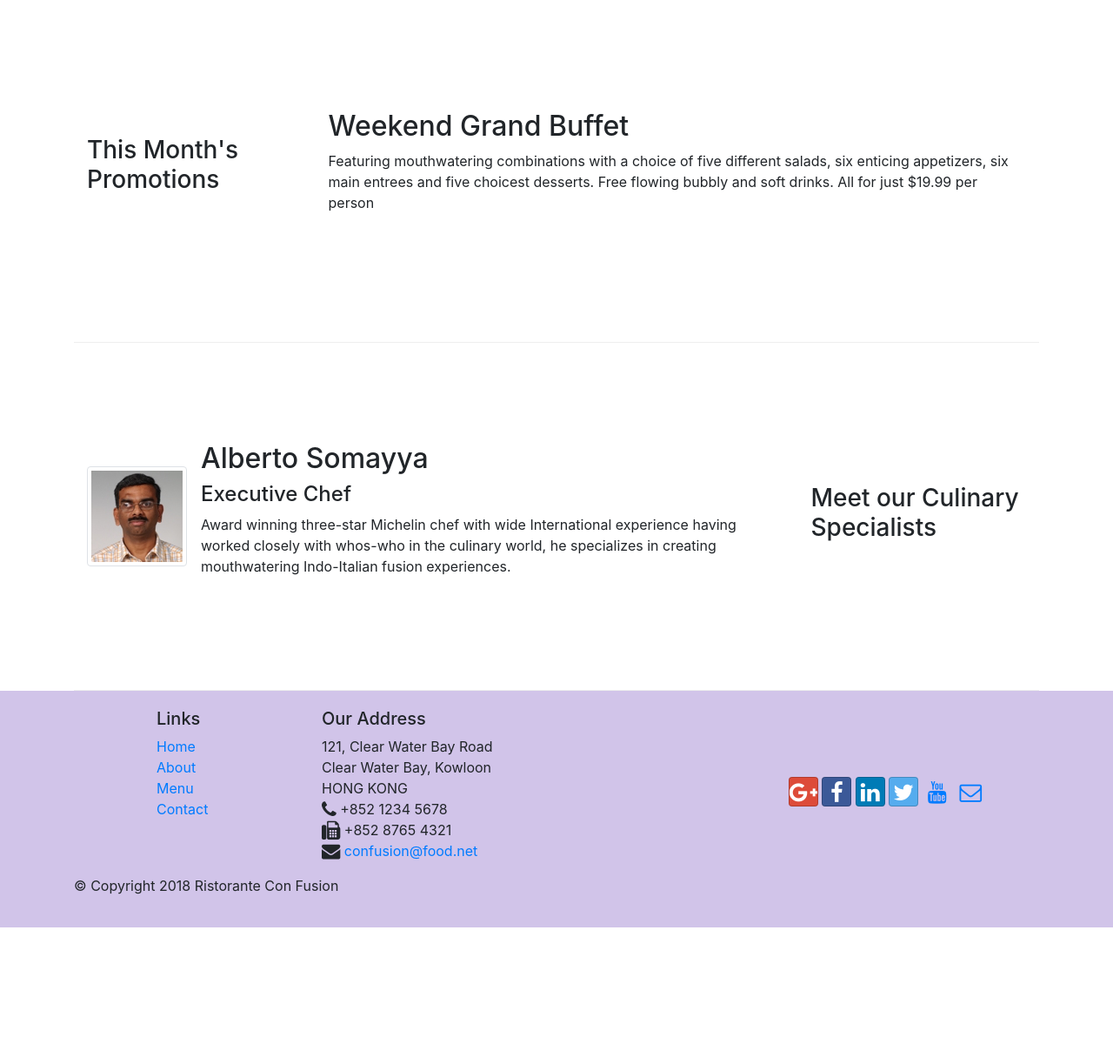
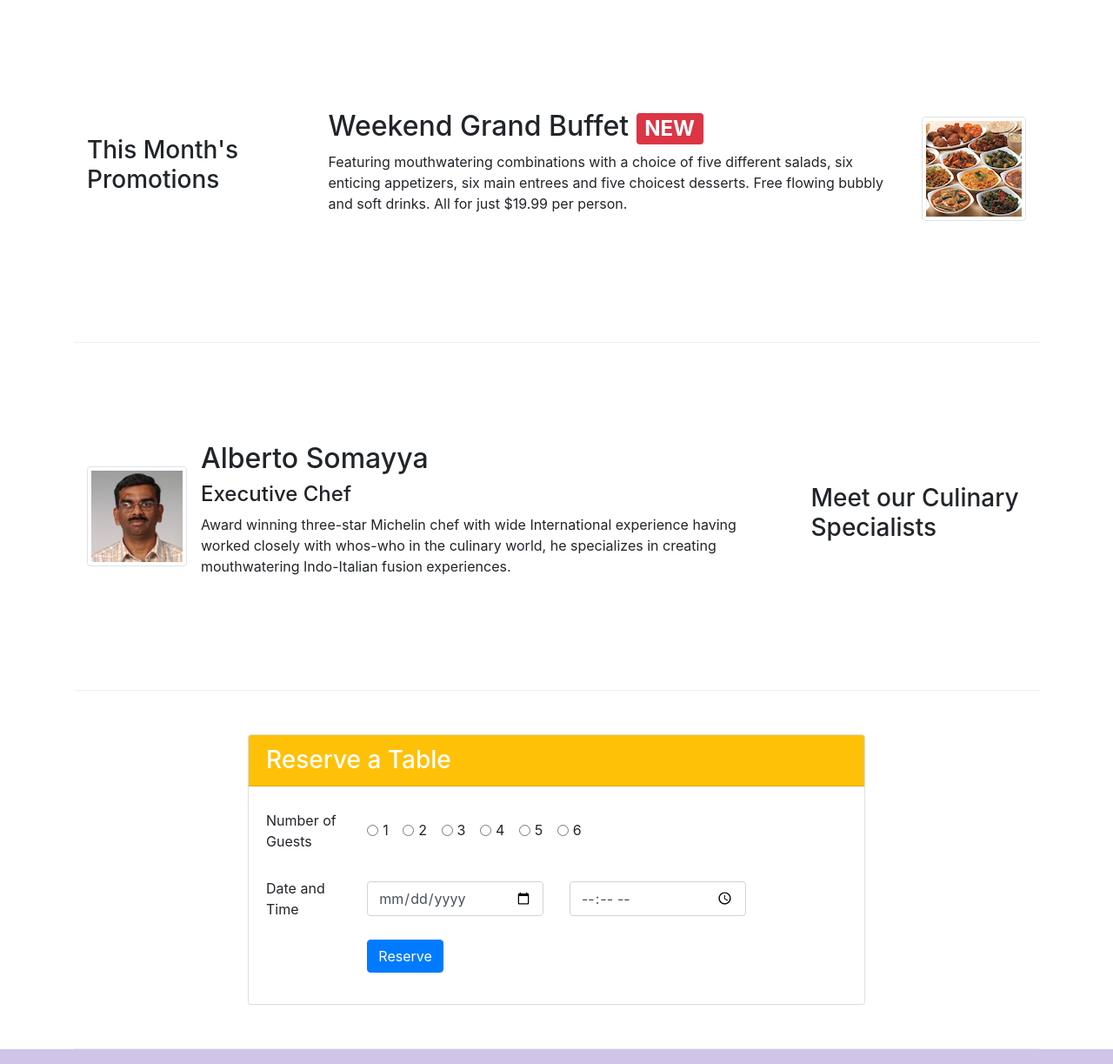
Before and after one commit to Drithyl/Bootstrap-confusion, a website: page index.html in a window 1280 px wide. Shown: the part 740-1963 px from the top of the page at 87% size. Before the commit the page ends 1806 px from the top, so only its background shows below. Drawn offline with nearby package versions, Linux system fonts and the light colour scheme.

Commit message:
Assignment 2 - Reserve Table Card and Buffet Media

```diff
--- a/index.html
+++ b/index.html
@@ -76,7 +76,14 @@
               <!-- by specifying col-12 and col-sm, it will make this div get stacked below the one above
                   for extra small screens, whereas bigger screens will fill up the rest of the space,
                   so it will be side by side with the above one that only occupies 6 columns -->
-              <div class="col-12 col-sm">
+              <div class="col-6 col-sm-3 align-self-center">
+                    <img src="img/logo.png" class="img-fluid">
+              </div>
+
+              <div class="col-6 col-sm-3 align-self-center">
+                <a class="btn btn-small btn-block btn-warning" href="#reserve-card">
+                  Reserve Table
+                </a>
               </div>
           </div>
       </div>
@@ -91,14 +98,14 @@
           <!-- extra small screens will take up 12 columns, small ones will take up 4 and the rest from
               medium and above will occupy 3 columns. order-sm-last will put this element last on the row
               (to the right) -->
-          <div class="col-12 col-sm-4 order-sm-last col-md-3">
+          <div class="col-12 col-sm-4 col-md-3 order-sm-last">
               <h3>Our Lipsmacking Culinary Creations</h3>
           </div>
           <!-- by specifying the size classes this will make the element to be stacked below the one above
               for extra small screens, and fill the rest of the space (8 columns for small, 9 for medium
               and above) for the other sizes. order-sm-first will put this element first on the row (to the
               left of the one above since it has order-sm-last) -->
-          <div class="col col-sm order-sm-first col-md">
+          <div class="col col-sm col-md order-sm-first">
               <!-- media is a bootstrap class to make a sort of card with an image and a body with a description -->
               <div class="media">
                 <!-- d-flex is a bootstrap class for flexbox purposes that we need to add an image to a media class element.
@@ -111,21 +118,27 @@
                   <!-- mt-0 is a bootstrap class that means margin-top 0, see https://getbootstrap.com/docs/4.0/utilities/spacing/
                     badge is a class that turns a span into a badge to draw the attention of the user; badge-danger makes it styled red.
                     badge-pill makes the corners rounded like a pill and badge-secondary is another color style -->
-                  <h2 class="mt-0">Uthappizza <span class="badge badge-danger">HOT</span> <span class="badge badge-pill badge-secondary">HOT</span></h2>
+                  <h2 class="mt-0">Uthappizza <span class="badge badge-danger">HOT</span> <span class="badge badge-pill badge-secondary">$4.99</span></h2>
                   <p class="d-none d-sm-block">A unique combination of Indian Uthappam (pancake) and Italian pizza, topped with Cerignola olives, ripe vine cherry tomatoes, Vidalia onion, Guntur chillies and Buffalo Paneer.</p>
                 </div>
               </div>
           </div>
       </div>
 
-      <!-- row-content is one of our custom css classes defined in the styles.css file -->
       <div class="row row-content align-items-center">
-          <div class="col-12 col-sm-4 col-md-3">
+          <div class="col-12 col-sm-4 col-md-3 order-sm-first">
               <h3>This Month's Promotions</h3>
           </div>
-          <div class="col col-sm col-md">
-              <h2>Weekend Grand Buffet</h2>
-              <p class="d-none d-sm-block">Featuring mouthwatering combinations with a choice of five different salads, six enticing appetizers, six main entrees and five choicest desserts. Free flowing bubbly and soft drinks. All for just $19.99 per person </p>
+
+          <div class="col col-sm col-md order-sm-last">
+            <div class="media">
+              <div class="media-body">
+                <h2 class="mt-0">Weekend Grand Buffet <span class="badge badge-danger">NEW</span></h2>
+                <p class="d-none d-sm-block">Featuring mouthwatering combinations with a choice of five different salads, six enticing appetizers, six main entrees and five choicest desserts. Free flowing bubbly and soft drinks. All for just $19.99 per person.</p>
+              </div>
+
+              <img class="d-flex ml-3 img-thumbnail align-self-center" src="img/buffet.png" alt="uthappizza">
+            </div>
           </div>
       </div>
 
@@ -148,6 +161,77 @@
               </div>
           </div>
       </div>
+
+      <div class="row row-content">
+          <div class="col-12 col-sm-8 offset-sm-2">
+            <div class="card" id="reserve-card">
+              <h3 class="card-header bg-warning text-white">Reserve a Table</h3>
+              <div class="card-body">
+                <form>
+                  <div class="form-group row">
+                    <label for="guests" class="col-sm-2 col-form-label">Number of Guests</label>
+
+                    <div class="col-sm-6 align-self-center">
+                      <div class="form-check form-check-inline">
+                        <input class="form-check-input" type="radio" value="1" name="guests">
+                        <label class="form-check-label">1</label>
+                      </div>
+
+                      <div class="form-check form-check-inline">
+                        <input class="form-check-input" type="radio" value="2" name="guests">
+                        <label class="form-check-label">2</label>
+                      </div>
+
+                      <div class="form-check form-check-inline">
+                        <input class="form-check-input" type="radio" value="3" name="guests">
+                        <label class="form-check-label">3</label>
+                      </div>
+
+                      <div class="form-check form-check-inline">
+                        <input class="form-check-input" type="radio" value="4" name="guests">
+                        <label class="form-check-label">4</label>
+                      </div>
+
+                      <div class="form-check form-check-inline">
+                        <input class="form-check-input" type="radio" value="5" name="guests">
+                        <label class="form-check-label">5</label>
+                      </div>
+
+                      <div class="form-check form-check-inline">
+                        <input class="form-check-input" type="radio" value="6" name="guests">
+                        <label class="form-check-label">6</label>
+                      </div>
+                    </div>
+                  </div>
+
+                  <div class="form-group row">
+                    <!-- This one will occupy the entire row for xs and s screen sizes and 2 for the rest -->
+                    <label for="dateandtime" class="col-12 col-sm-2 col-form-label">Date and Time</label>
+                    <!-- This one will occupy 5 rows for xs and s screen sizes and 3 for the rest -->
+                    <div class="col-6 col-sm-4 align-self-center">
+                      <input type="date" class="form-control" id="date" name="date">
+                    </div>
+                    <!-- This one will occupy 7 rows for xs and s screen sizes and 7 for the rest -->
+                    <div class="col-6 col-sm-4 align-self-center">
+                      <input type="time" class="form-control" id="time" name="time">
+                    </div>
+                  </div>
+
+                  <div class="form-group row">
+                    <div class="offset-sm-2 col-sm-10">
+                      <button type="submit" class="btn btn-primary">
+                        Reserve
+                      </button>
+                    </div>
+                  </div>
+                </form>
+              </div>
+            </div>
+          </div>
+
+           <div class="col-12 col-md">
+          </div>
+     </div>
   </div>
 
   <!-- footer is one of our custom css classes defined in the styles.css file -->
```
